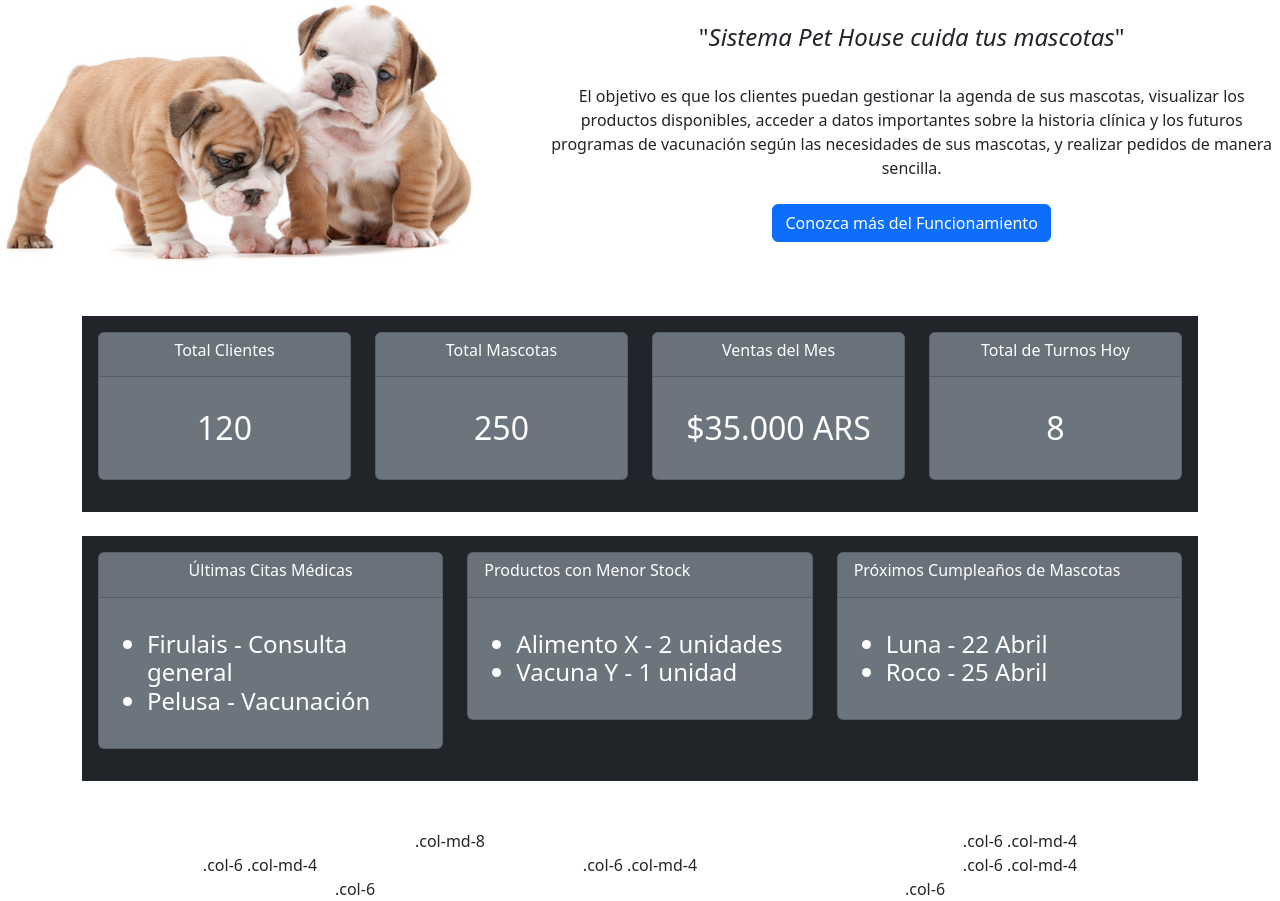
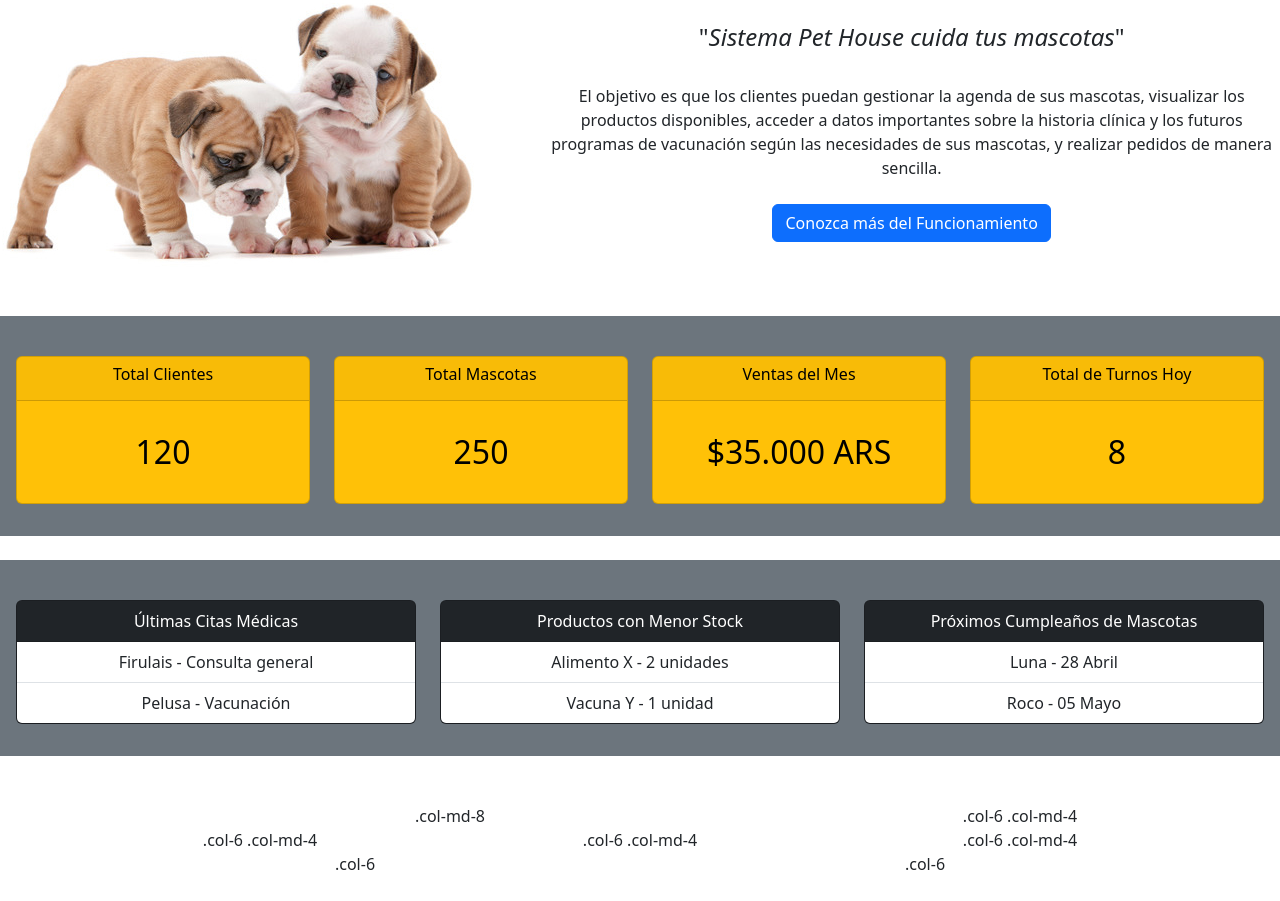
Before and after one commit to lmorocho/Veterinaria, a PHP site: page / in a window 1280 px wide. Shown: the part 1027-1928 px from the top of the page. After the commit the page ends 1897 px from the top, so only its background shows below. Run offline with PHP 8.4, Linux system fonts and the light colour scheme.

Commit message:
20250515_Veterinaria
Update

```diff
--- a/inc/dashboard_veterinaria.php
+++ b/inc/dashboard_veterinaria.php
@@ -3,17 +3,18 @@
     function dashboard(){
 ?>
 
-    <div class="container">
+    <!--<div class="container">-->
         <!--<h2>Dashboard</h2>-->
         <div class="numbers">
-            <div class="text-bg-dark p-3">
+            <div class="text-bg-secondary p-3">
+                <br>
                 <!-- Titulo centrado de la seccion-->
                 <div class="row text-center">
                     <div class="col-3">
                         <div class="d-flex justify-content-center">
                         <!--<h2>Dashboard</h2>-->
                         <!--<div class="card text-bg-secondary mb-3" style="max-width: 18rem;">-->
-                            <div class="card text-bg-secondary mb-3" style="width: 18rem;">
+                            <div class="card text-bg-warning mb-3" style="width: 22rem;">
                             <!--<div background-color: #ff6445 img src="img/paws.png">-->
                                 <div class="card-header"><h6>Total Clientes</h6></div>
                                 <div class="card-body">
@@ -25,7 +26,7 @@
                     <div class="col-3">
                         <div class="d-flex justify-content-center">
                         <!--<div>Total Mascotas: <span id="total-mascotas">250</span></div>-->
-                            <div class="card text-bg-secondary mb-3" style="width: 18rem;">
+                            <div class="card text-bg-warning mb-3" style="width: 22rem;">
                                 <div class="card-header"><h6>Total Mascotas</h6></div>
                                 <div class="card-body">
                                     <p class="card-text"><h2>250</h2></p>
@@ -36,7 +37,7 @@
                     <div class="col-3">
                         <div class="d-flex justify-content-center">
                             <!--<div>Ventas del Mes: <span id="ventas-mes">$35,000</span></div>-->
-                            <div class="card text-bg-secondary mb-3" style="width: 18rem;">
+                            <div class="card text-bg-warning mb-3" style="width: 22rem;">
                                 <div class="card-header"><h6>Ventas del Mes</h6></div>
                                 <div class="card-body">
                                     <p class="card-text"><h2>$35.000 ARS</h2></p>
@@ -47,7 +48,7 @@
                     <div class="col-3">
                         <div class="d-flex justify-content-center">
                             <!--<div>Turnos Hoy: <span id="turnos-hoy">8</span></div>-->
-                            <div class="card text-bg-secondary mb-3" style="width: 18rem;">
+                            <div class="card text-bg-warning mb-3" style="width: 22rem;">
                                 <div class="card-header"><h6>Total de Turnos Hoy</h6></div>
                                 <div class="card-body">
                                     <p class="card-text"><h2>8</h2></p>
@@ -62,13 +63,13 @@
 
         <!--Resumenes-->
         <div class="resumenes">
-            <div class="text-bg-dark p-3">
+            <div class="text-bg-secondary p-3">
+                <br>
                 <!-- Titulo centrado de la seccion-->
-                <div class="row">
+                <div class="row text-center">
                     <div class="col-4">
                         <div class="d-flex justify-content-center">
-                        <!--<div>Total Mascotas: <span id="total-mascotas">250</span></div>-->
-                            <div class="card text-bg-secondary mb-3" style="width: 22rem;">
+                            <!--<div class="card text-bg-secondary mb-3" style="width: 28rem;">
                                 <div class="card-header text-center"><h6>Últimas Citas Médicas</h6></div>
                                 <div class="card-body">
                                     <p class="card-text"><h4>
@@ -78,13 +79,21 @@
                                         </ul>
                                     </h4></p>
                                 </div>
+                            </div>-->
+                            <div class="card text-bg-dark mb-3" style="width: 28rem;">
+                                <div class="card-header">Últimas Citas Médicas</div>
+                                <ul class="list-group list-group-flush" id="ultimas-citas">
+
+                                    <li class="list-group-item">Firulais - Consulta general</li>
+                                    <li class="list-group-item">Pelusa - Vacunación</li>
+                                </ul>
                             </div>
                         </div>
                     </div>
+
                     <div class="col-4">
                         <div class="d-flex justify-content-center">
-                            <!--<div>Ventas del Mes: <span id="ventas-mes">$35,000</span></div>-->
-                            <div class="card text-bg-secondary mb-3" style="width: 22rem;">
+                            <!--<div class="card text-bg-secondary mb-3" style="width: 28rem;">
                                 <div class="card-header"><h6>Productos con Menor Stock</h6></div>
                                 <div class="card-body">
                                     <p class="card-text"><h4>
@@ -94,13 +103,20 @@
                                         </ul>
                                     </h4></p>
                                 </div>
+                            </div>-->
+                            <div class="card text-bg-dark mb-3" style="width: 28rem;">
+                                <div class="card-header">Productos con Menor Stock</div>
+                                <ul class="list-group list-group-flush" id="menor-stock">
+                                    <li class="list-group-item">Alimento X - 2 unidades</li>
+                                    <li class="list-group-item">Vacuna Y - 1 unidad</li>
+                                </ul>
                             </div>
                         </div>
                     </div>
+
                     <div class="col-4">
                         <div class="d-flex justify-content-center">
-                            <!--<div>Turnos Hoy: <span id="turnos-hoy">8</span></div>-->
-                            <div class="card text-bg-secondary mb-3" style="width: 22rem;">
+                            <!--<div class="card text-bg-secondary mb-3" style="width: 28rem;">
                                 <div class="card-header"><h6>Próximos Cumpleaños de Mascotas</h6></div>
                                 <div class="card-body">
                                     <p class="card-text"><h4>
@@ -110,6 +126,13 @@
                                         </ul>
                                     </h4></p>
                                 </div>
+                            </div>-->
+                            <div class="card text-bg-dark mb-3" style="width: 28rem;">
+                                <div class="card-header">Próximos Cumpleaños de Mascotas</div>
+                                <ul class="list-group list-group-flush" id="cumple-mascotas">
+                                    <li class="list-group-item">Luna - 28 Abril</li>
+                                    <li class="list-group-item">Roco - 05 Mayo</li>
+                                </ul>
                             </div>
                         </div>
                     </div>
@@ -117,8 +140,7 @@
             </div>
         </div>
         <br><br>
-    </div>
-
+    <!--</div>-->
 
 <?php
     }
```
Also changed, not shown: alta_empleados.php (added, +116 -0 lines).
